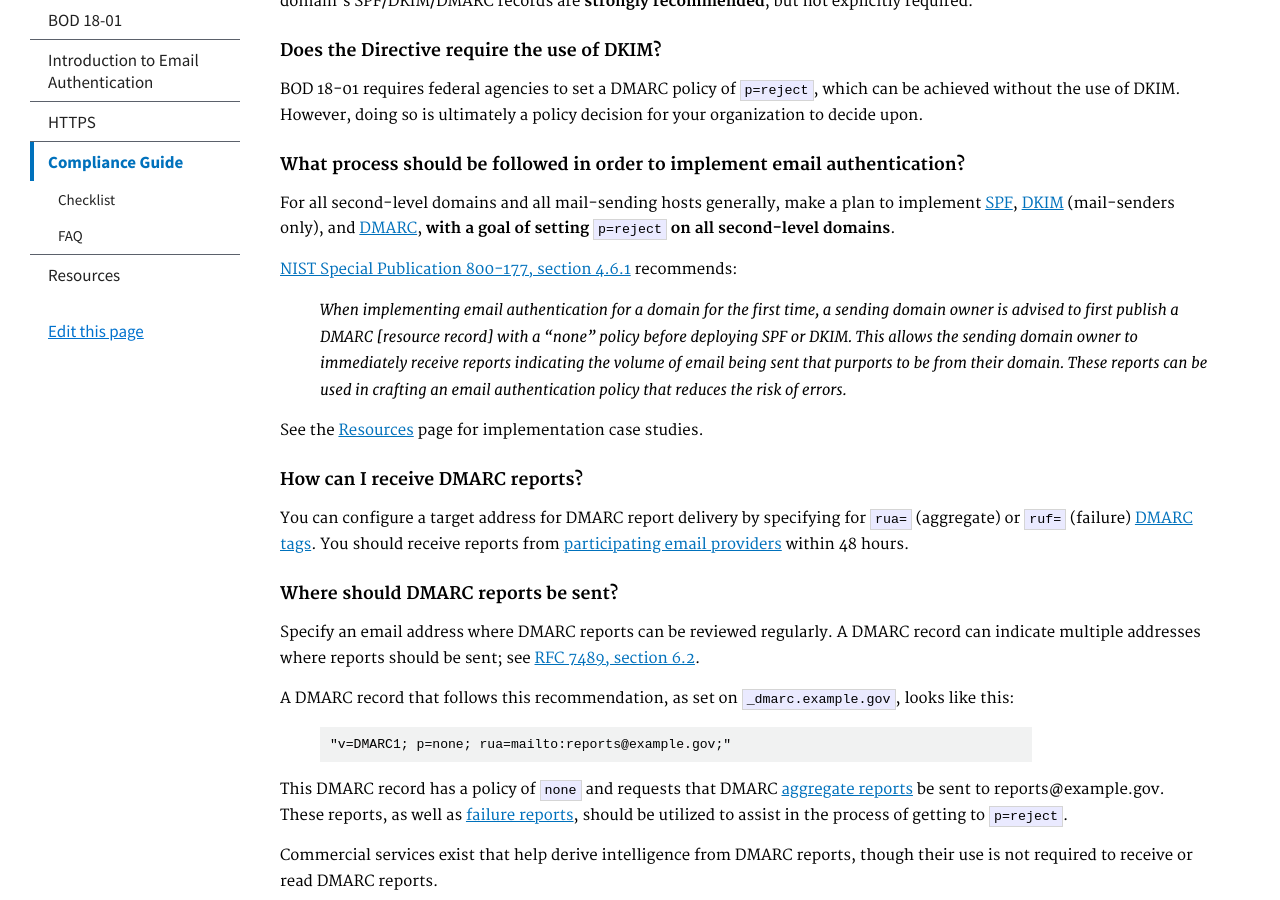
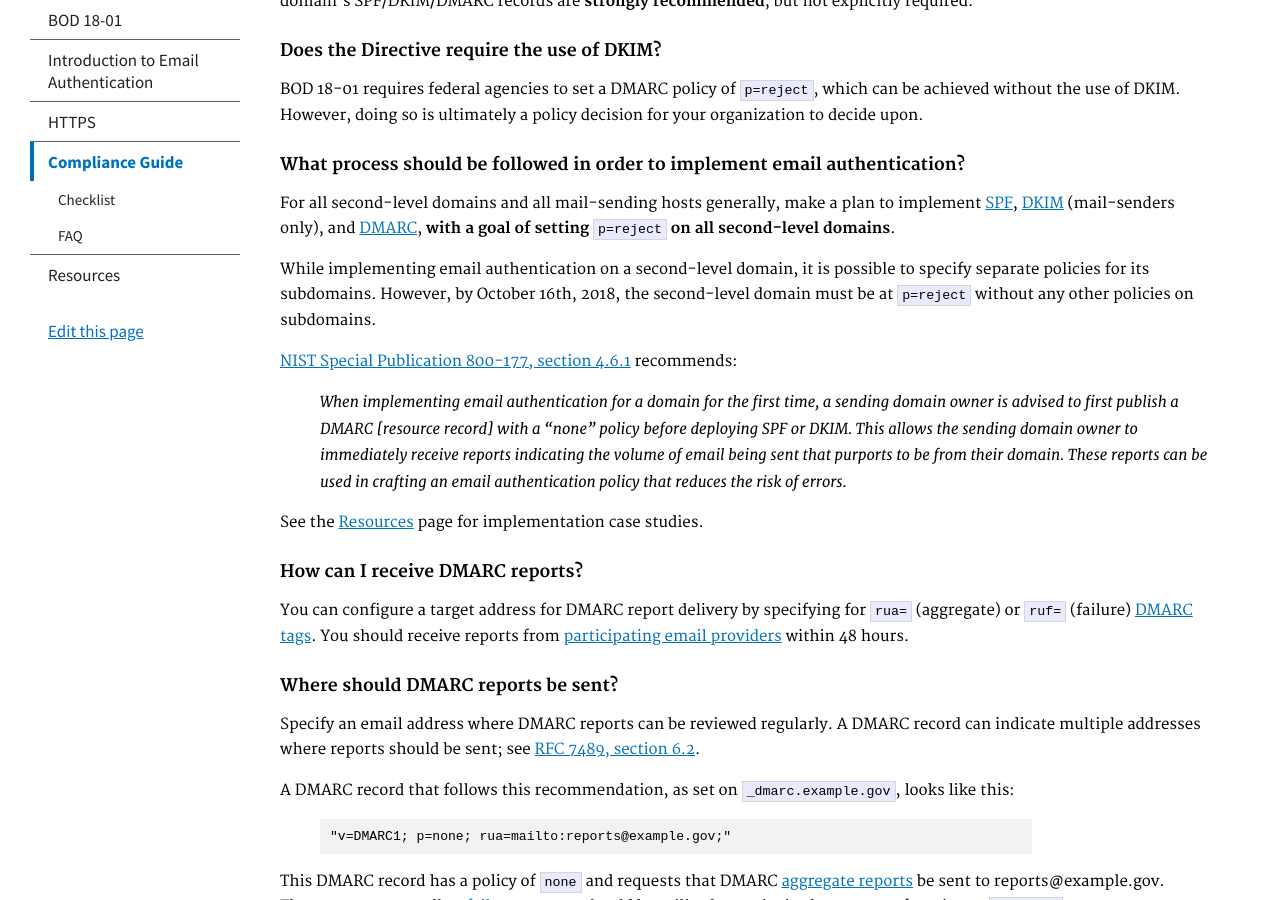
Before and after one commit to cisagov/cyber.dhs.gov, a Jekyll site: the page built from pages/guide.md, in a window 1280 px wide and 900 px high, scrolled down 2343 px. Built offline with Jekyll 4.4.1, drawn with Linux system fonts in a browser that asks for light colours.

Commit message:
add clarifying paragraph on subdomains and making sure they're at reject, too

```diff
--- a/pages/guide.md
+++ b/pages/guide.md
@@ -75,6 +75,8 @@ BOD 18-01 requires federal agencies to set a DMARC policy of `p=reject`, which c
 #### What process should be followed in order to implement email authentication?
 For all second-level domains and all mail-sending hosts generally, make a plan to implement [SPF](/intro#spf--dkim), [DKIM](/intro/#spf--dkim) (mail-senders only), and [DMARC](/intro/#dmarc), **with a goal of setting** `p=reject` **on all second-level domains**.
 
+While implementing email authentication on a second-level domain, it is possible to specify separate policies for its subdomains. However, by October 16th, 2018, the second-level domain must be at `p=reject` without any other policies on subdomains.
+
 [NIST Special Publication 800-177, section 4.6.1](http://nvlpubs.nist.gov/nistpubs/SpecialPublications/NIST.SP.800-177.pdf#page=54) recommends:
 
 > *When implementing email authentication for a domain for the first time, a sending domain owner is advised to first publish a DMARC [resource record] with a "none" policy before deploying SPF or DKIM. This allows the sending domain owner to immediately receive reports indicating the volume of email being sent that purports to be from their domain. These reports can be used in crafting an email authentication policy that reduces the risk of errors.*
```
